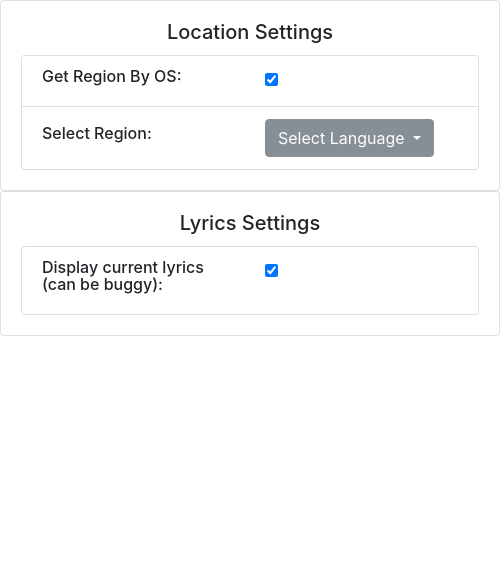
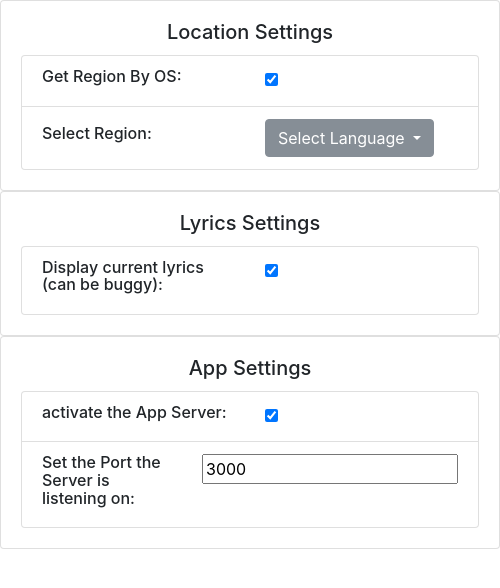
Before and after one commit to oja/amazon-music-linux, an Electron app: page settings/index.html in a window 500 px wide. Drawn offline with nearby package versions, Linux system fonts and the light colour scheme.

Commit message:
:no_entry: added possibility to disable the socket.io server
maybe fixed #19?

```diff
--- a/settings/index.html
+++ b/settings/index.html
@@ -86,6 +86,37 @@
         </div>
     </div>
 
+    <div class="card">
+        <div class="card-body">
+            <h5 class="card-title" style="text-align: center;">App Settings</h5>
+            <ul class="list-group">
+
+                <div class="list-group-item container" id="lyrics">
+                    <div class="row">
+                        <div class="col" style="margin: auto;">
+                            <h6>activate the App Server:</h6>
+                        </div>
+                        <div class="col">
+                            <input type="checkbox" class="form-check-input" id="app-check" style="margin: auto; margin-right: 0"
+                                checked>
+                        </div>
+                    </div>
+                </div>
+
+                <div class="list-group-item container" id="lyrics">
+                    <div class="row">
+                        <div class="col" style="margin: auto;">
+                            <h6>Set the Port the Server is listening on:</h6>
+                        </div>
+                        <div class="col">
+                            <input type="number" class="form-check-input" id="app-port" style="margin: auto; margin-right: 0" value="3000">
+                        </div>
+                    </div>
+                </div>
+            </ul>
+        </div>
+    </div>
+
 
 </body>
 
```
Also changed, not shown: app-server.ts (+17 -8 lines), main.ts (+10 -0 lines), settings/renderer.ts (+21 -0 lines).
